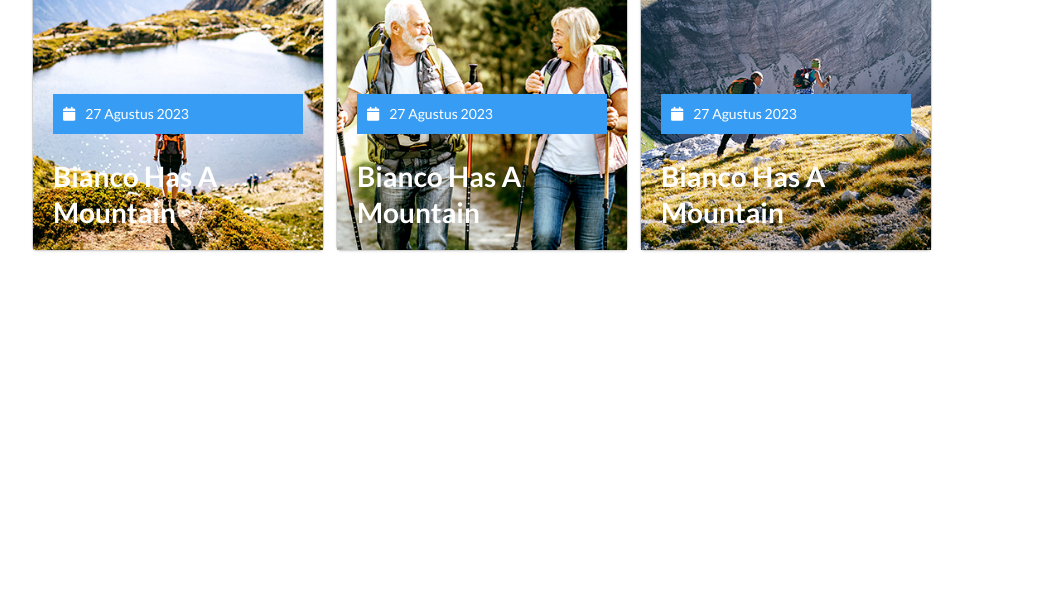
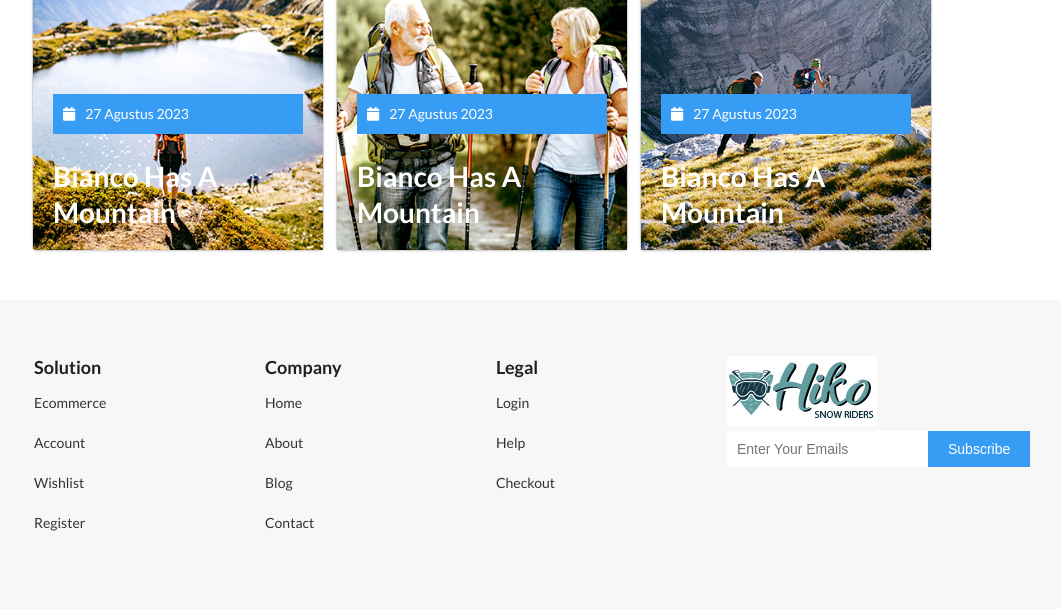
Before and after one commit to NuryanaNn/hiking-landing-page-using-framework-semanticUI, a plain HTML site: page index.html in a window 1280 px wide. Shown: the part 4662-5274 px from the top of the page, without its empty margins (158-1219 px from the left). Drawn offline with nearby package versions, Linux system fonts and the light colour scheme; a script that the page names is missing.

Commit message:
Initial Commit

```diff
--- a/index.html
+++ b/index.html
@@ -445,6 +445,48 @@
       </div>
     </section>
 
+   <section class="footer">
+    <div class="ui mobile reversed equal width grid">
+      <div class="column">
+        <h3>Solution</h3>
+        <ul>
+          <li><a href="">Ecommerce</a></li>
+          <li><a href="">Account</a></li>
+          <li><a href="">Wishlist</a></li>
+          <li><a href="">Register</a></li>
+        </ul>
+      </div>
+      <div class="column">
+        <h3>Company</h3>
+        <ul>
+          <li><a href="">Home</a></li>
+          <li><a href="">About</a></li>
+          <li><a href="">Blog</a></li>
+          <li><a href="">Contact</a></li>
+        </ul>
+      </div>
+      <div class="column">
+        <h3>Legal</h3>
+        <ul>
+          <li><a href="">Login</a></li>
+          <li><a href="">Help</a></li>
+          <li><a href="">Checkout</a></li>
+        </ul>
+      </div>
+      <div class="column">
+        <div class="content">
+          <div class="logo">
+            <img src="logo.jpg" alt="">
+          </div>
+          <div class="inputBtn">
+            <input type="text" placeholder="Enter Your Emails">
+            <button>Subscribe</button>
+          </div>
+        </div>
+      </div>
+    </div>
+   </section>
+
 
 
       <script src="semantic/semantic.min.js"></script>
--- a/style.css
+++ b/style.css
@@ -5,7 +5,6 @@
 }
 
 body{
-    height: 10000px;
     width: 100%;
 }
 
@@ -267,6 +266,37 @@ body{
     margin-right: 10px;
 }
 
+.footer{
+    padding: 4rem 15%;
+    background-color: #F7F7F7;
+    margin-top: 50px;
+}
+
+.footer a{
+    text-decoration: none;
+    color: #333333;
+}
+
+.footer ul li{
+    list-style: none;
+    margin-bottom: 20px;
+}
+
+.footer .inputBtn{
+    display: flex;
+}
+
+.footer input{
+    border: none;
+    padding: 10px;
+}
+
+.footer button{
+    background-color: #379CF4;
+    color: #fff;
+    padding: 10px 20px;
+    border: none;
+}
 
 @media (max-width:980px) {
     .ui[class*="two column"].grid>.column:not(.row), .ui[class*="two column"].grid>.row>.column {
```
